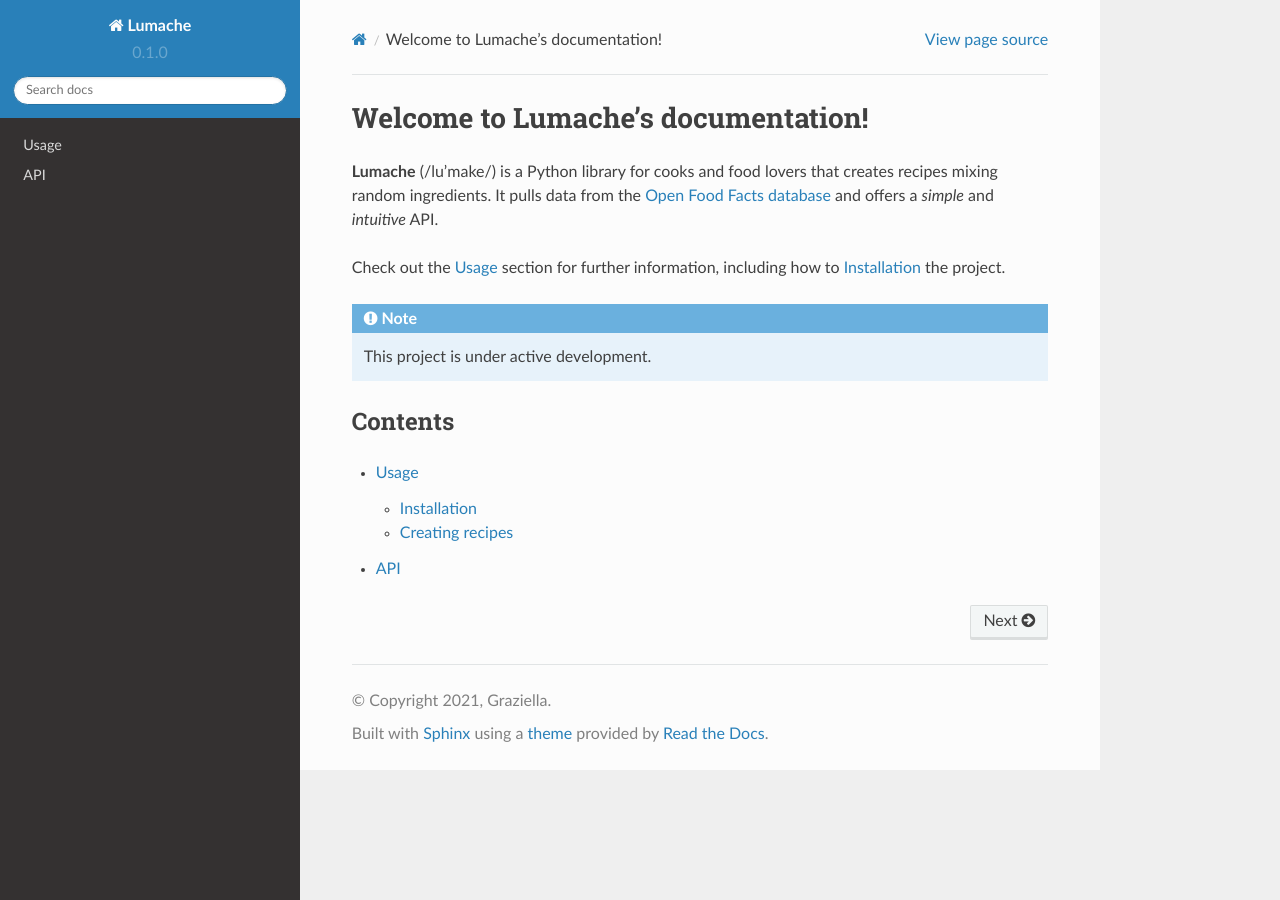
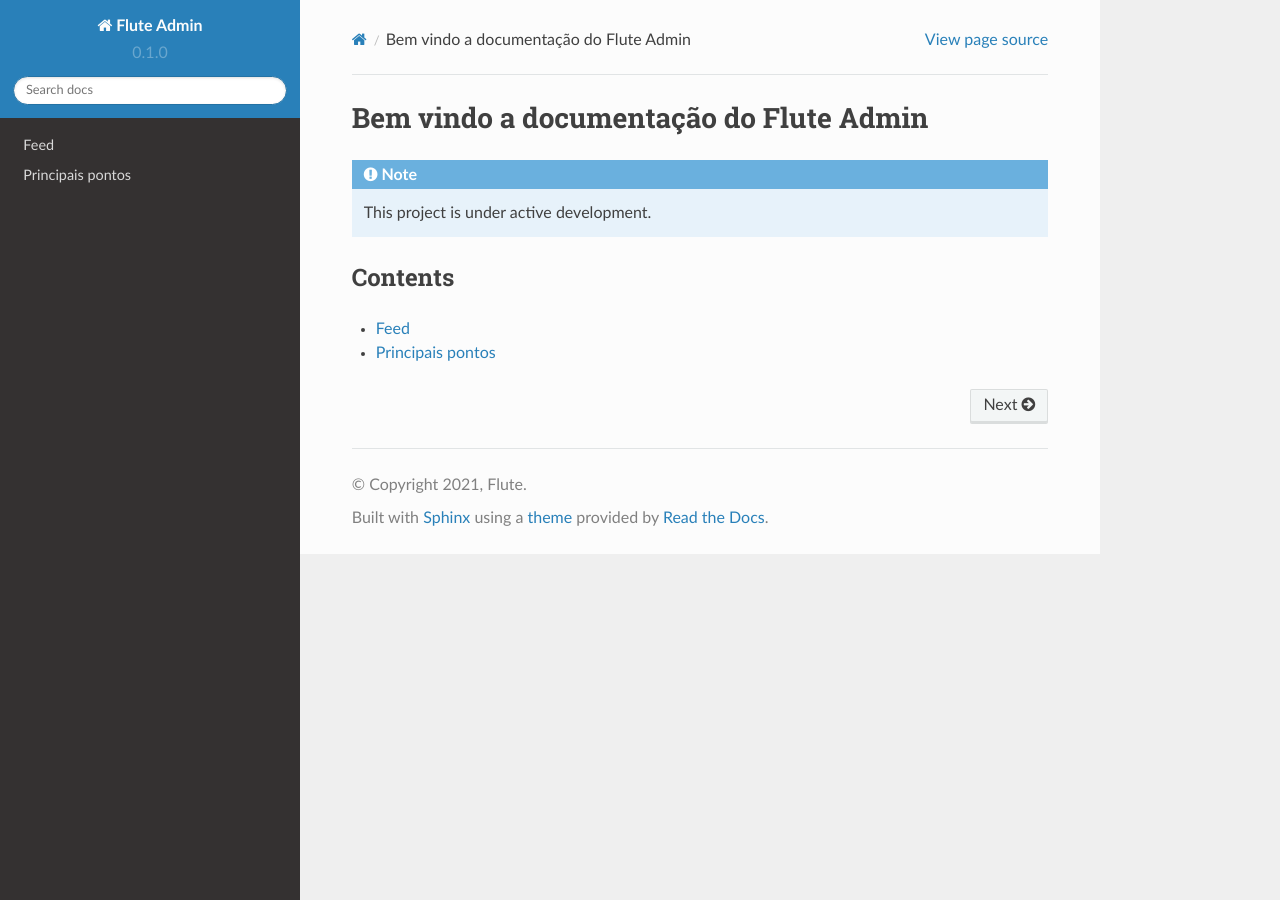
Before and after one commit to laisgarc/fluteadmin, a Sphinx documentation site: the page built from docs/source/index.rst, in a window 1280 px wide. Built offline with Sphinx 7.4.7 and the Read the Docs theme 2.0.0, drawn with Linux system fonts in a browser that asks for light colours.

Commit message:
starting docs

```diff
--- a/docs/source/api.rst
+++ /dev/null
@@ -1,7 +0,0 @@
-API
-===
-
-.. autosummary::
-   :toctree: generated
-
-   lumache
--- a/docs/source/conf.py
+++ b/docs/source/conf.py
@@ -2,9 +2,9 @@
 
 # -- Project information
 
-project = 'Lumache'
-copyright = '2021, Graziella'
-author = 'Graziella'
+project = 'Flute Admin'
+copyright = '2021, Flute'
+author = 'Flute'
 
 release = '0.1'
 version = '0.1.0'
@@ -17,6 +17,7 @@
     'sphinx.ext.autodoc',
     'sphinx.ext.autosummary',
     'sphinx.ext.intersphinx',
+    'myst_parser'
 ]
 
 intersphinx_mapping = {
--- a/docs/source/index.rst
+++ b/docs/source/index.rst
@@ -1,13 +1,5 @@
-Welcome to Lumache's documentation!
-===================================
-
-**Lumache** (/lu'make/) is a Python library for cooks and food lovers
-that creates recipes mixing random ingredients.
-It pulls data from the `Open Food Facts database <https://world.openfoodfacts.org/>`_
-and offers a *simple* and *intuitive* API.
-
-Check out the :doc:`usage` section for further information, including
-how to :ref:`installation` the project.
+Bem vindo a documentação do Flute Admin
+==============================================
 
 .. note::
 
@@ -18,5 +10,4 @@
 
 .. toctree::
 
-   usage
-   api
+   feed
--- a/pyproject.toml
+++ b/pyproject.toml
@@ -3,6 +3,6 @@
 build-backend = "flit_core.buildapi"
 
 [project]
-name = "lumache"
-authors = [{name = "Graziella", email = "graziella@lumache"}]
+name = "Flute Admin"
+authors = [{name = "Flute", email = "laisgarcia@vorttex.com.br"}]
 dynamic = ["version", "description"]
```
Also changed, not shown: docs/source/feed.md (added, +12 -0 lines), docs/source/usage.rst (deleted, +0 -33 lines).
